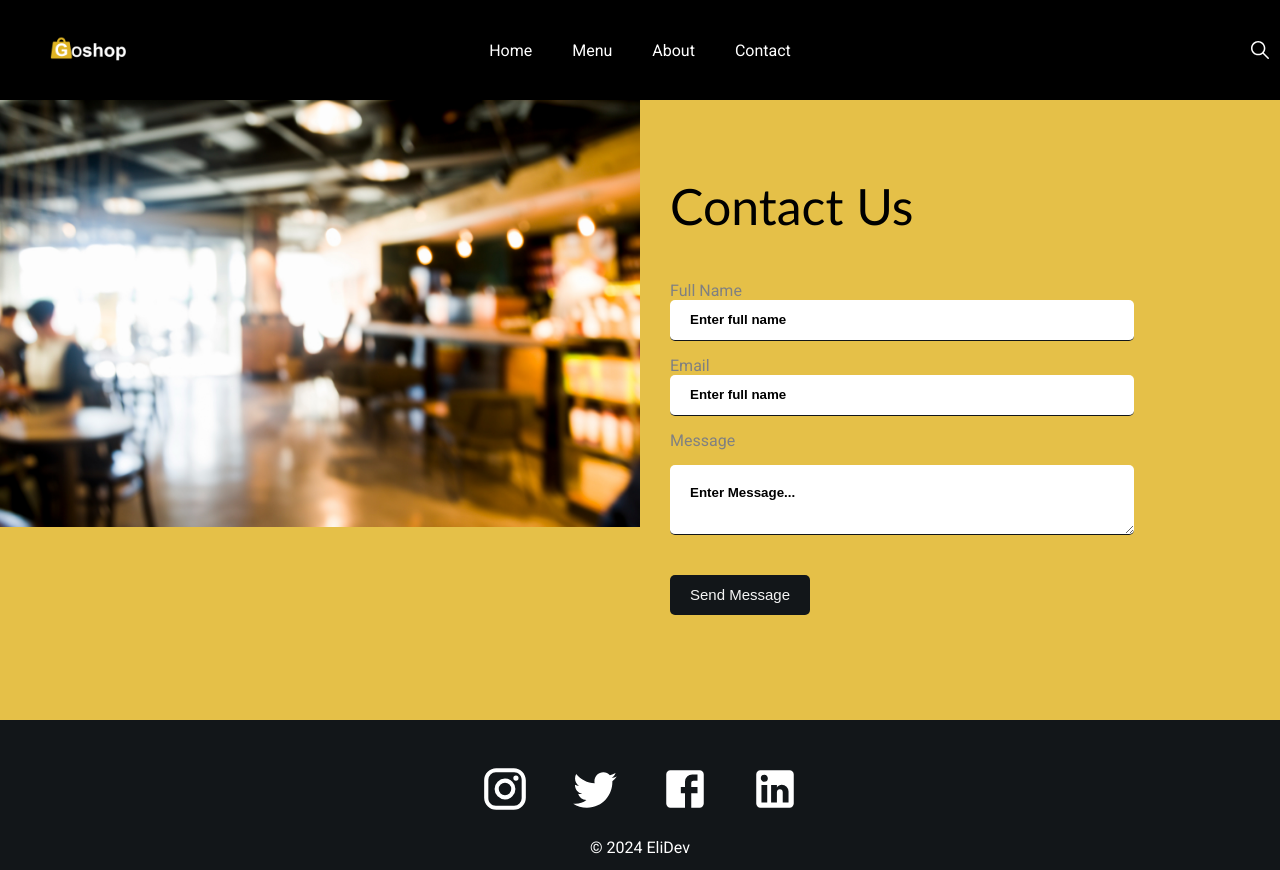
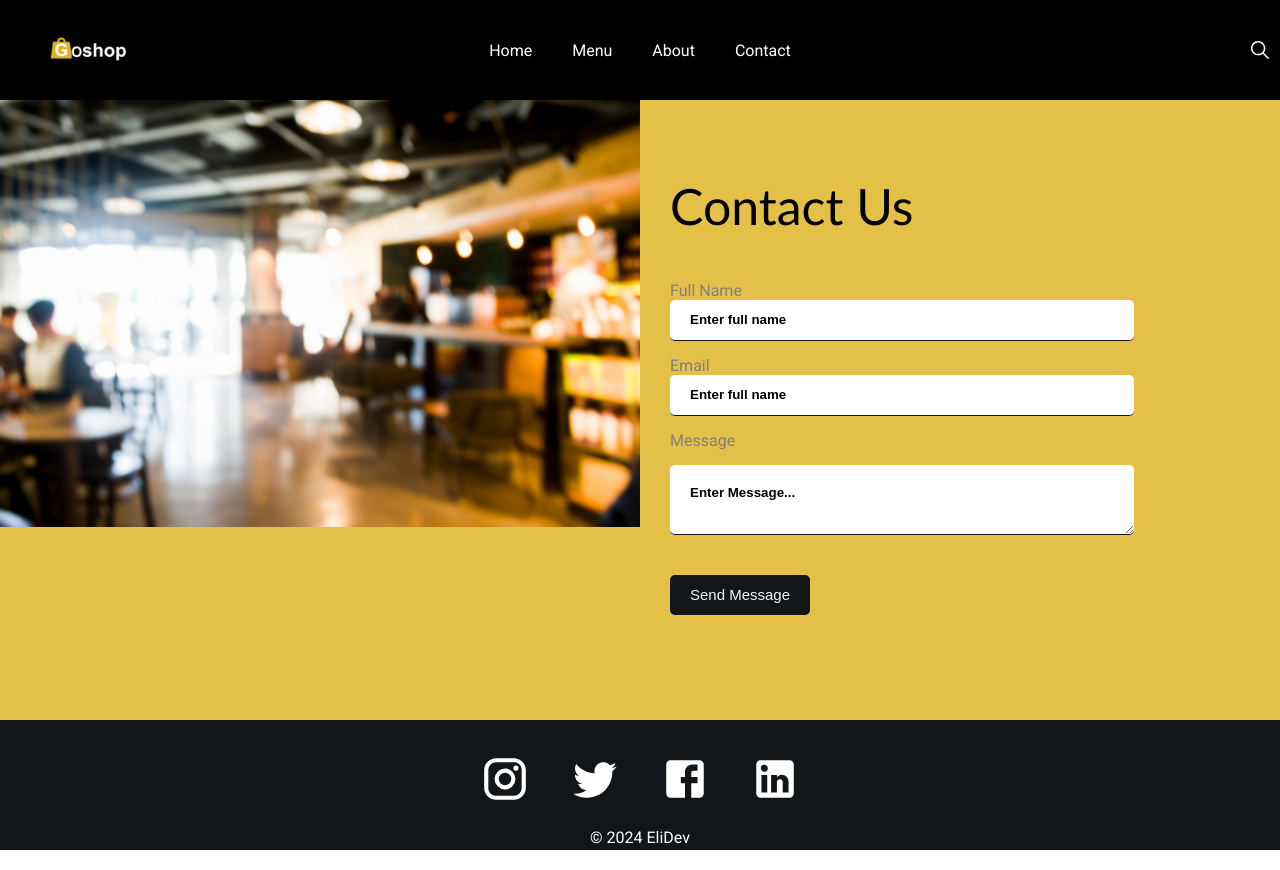
Before and after one commit to Tummiee/Go-shop-food-website-1, a React (Vite) app: page /contact in a window 1280 px wide. Built offline with nearby package versions, Linux system fonts and the light colour scheme.

Commit message:
First Commit

```diff
--- a/src/Styles/Footer.css
+++ b/src/Styles/Footer.css
@@ -1,6 +1,6 @@
 .footer {
     width: 100%;
-    height: 150px;
+    height: 130px;
     background-color: #121619;
     display: flex;
     justify-content: center;
```
